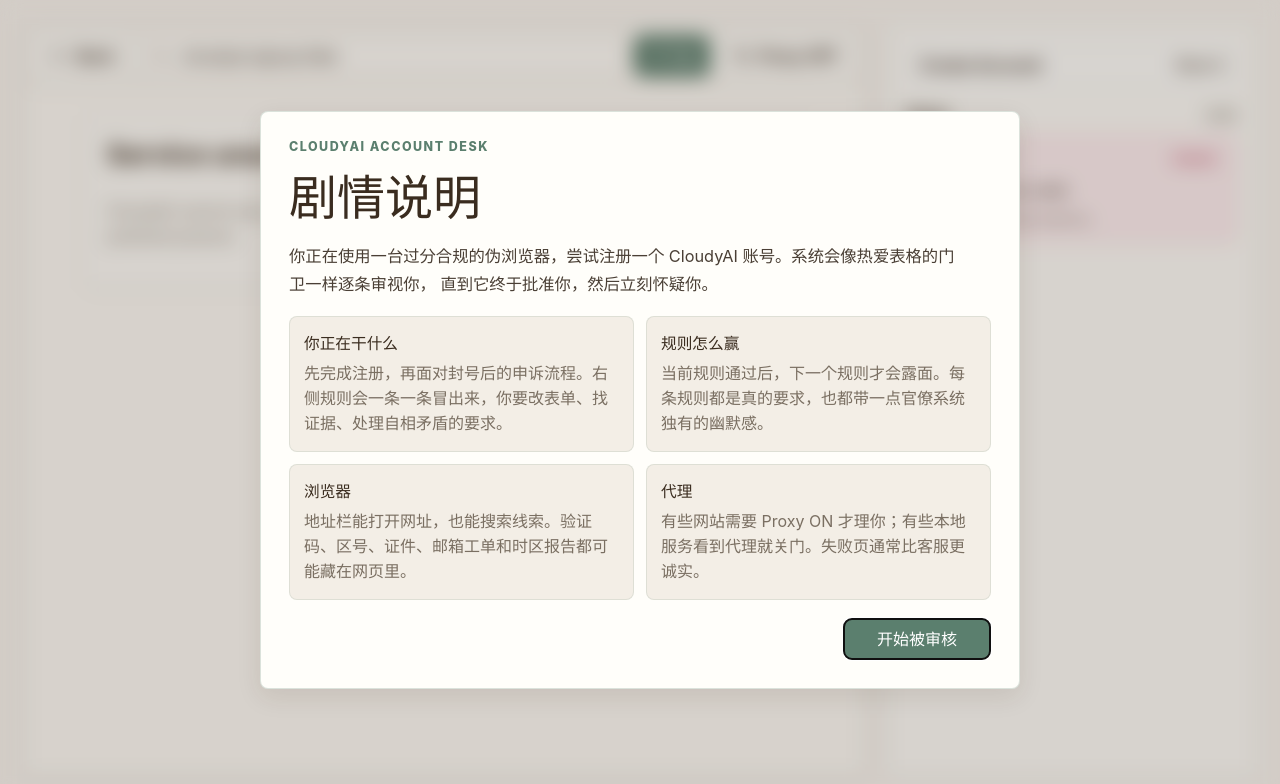
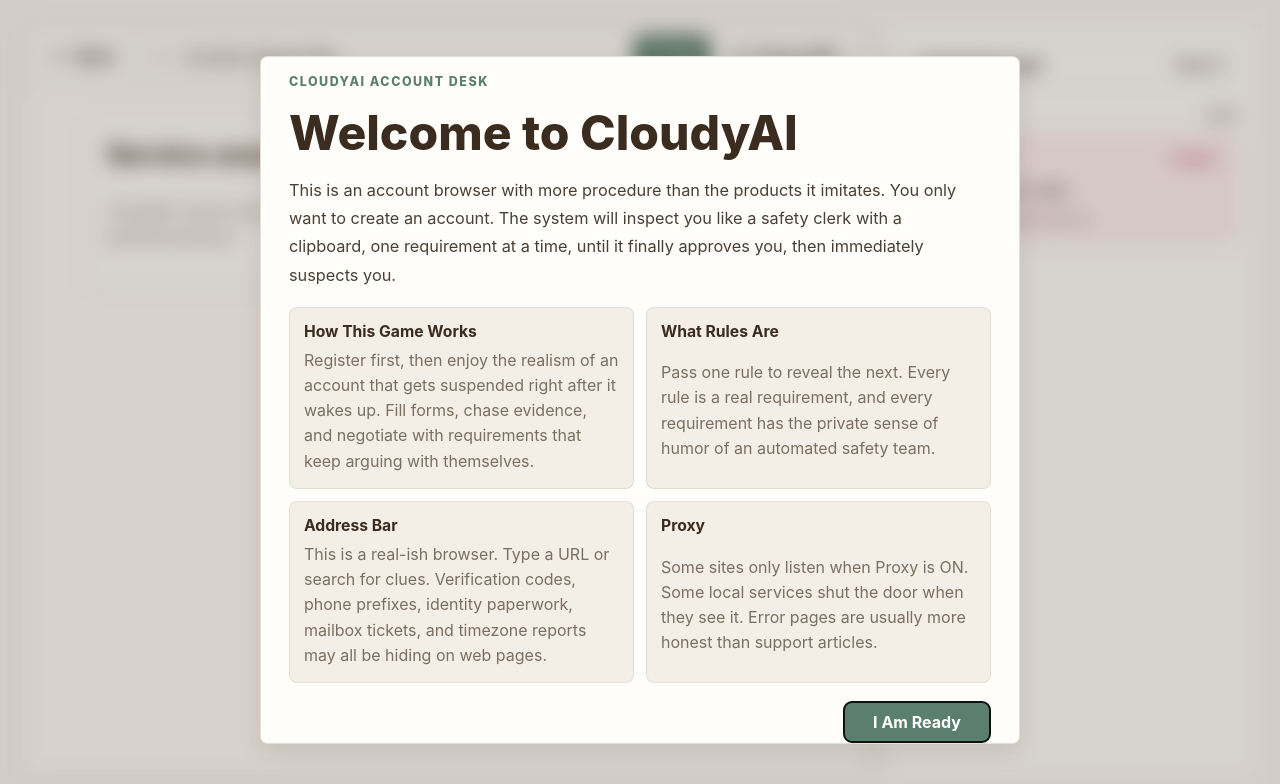
Before and after one commit to Wunicheng233/account-browser-game, a React (Vite) app: page / in a window 1280 px wide. Shown: the top 784 px of the page. Built offline with nearby package versions, Linux system fonts and the light colour scheme.

Commit message:
style: rewrite intro briefing in English

```diff
--- a/src/components/intro/StoryIntro.tsx
+++ b/src/components/intro/StoryIntro.tsx
@@ -7,35 +7,44 @@
     <div className="intro-backdrop">
       <section className="intro-dialog" role="dialog" aria-modal="true" aria-labelledby="story-intro-title">
         <p className="intro-eyebrow">CloudyAI Account Desk</p>
-        <h1 id="story-intro-title">剧情说明</h1>
+        <h1 id="story-intro-title">Welcome to CloudyAI</h1>
         <p className="intro-lede">
-          你正在使用一台过分合规的伪浏览器，尝试注册一个 CloudyAI 账号。系统会像热爱表格的门卫一样逐条审视你，
-          直到它终于批准你，然后立刻怀疑你。
+          This is an account browser with more procedure than the products it imitates. You only want to create an account.
+          The system will inspect you like a safety clerk with a clipboard, one requirement at a time, until it finally approves you,
+          then immediately suspects you.
         </p>
-        <div className="intro-grid" aria-label="玩法和道具">
+        <div className="intro-grid" aria-label="Rules and tools">
           <section>
-            <h2>你正在干什么</h2>
+            <h2>How This Game Works</h2>
             <p>
-              先完成注册，再面对封号后的申诉流程。右侧规则会一条一条冒出来，你要改表单、找证据、处理自相矛盾的要求。
+              Register first, then enjoy the realism of an account that gets suspended right after it wakes up. Fill forms, chase evidence,
+              and negotiate with requirements that keep arguing with themselves.
             </p>
           </section>
           <section>
-            <h2>规则怎么赢</h2>
+            <h2>What Rules Are</h2>
             <p>
-              当前规则通过后，下一个规则才会露面。每条规则都是真的要求，也都带一点官僚系统独有的幽默感。
+              Pass one rule to reveal the next. Every rule is a real requirement, and every requirement has the private sense of humor
+              of an automated safety team.
             </p>
           </section>
           <section>
-            <h2>浏览器</h2>
-            <p>地址栏能打开网址，也能搜索线索。验证码、区号、证件、邮箱工单和时区报告都可能藏在网页里。</p>
+            <h2>Address Bar</h2>
+            <p>
+              This is a real-ish browser. Type a URL or search for clues. Verification codes, phone prefixes, identity paperwork,
+              mailbox tickets, and timezone reports may all be hiding on web pages.
+            </p>
           </section>
           <section>
-            <h2>代理</h2>
-            <p>有些网站需要 Proxy ON 才理你；有些本地服务看到代理就关门。失败页通常比客服更诚实。</p>
+            <h2>Proxy</h2>
+            <p>
+              Some sites only listen when Proxy is ON. Some local services shut the door when they see it. Error pages are usually
+              more honest than support articles.
+            </p>
           </section>
         </div>
         <button type="button" className="primary-button intro-action" onClick={onDismiss} autoFocus>
-          开始被审核
+          I Am Ready
         </button>
       </section>
     </div>
```
Also changed, not shown: 1 other file (tests, documents, lock files or other folders).
